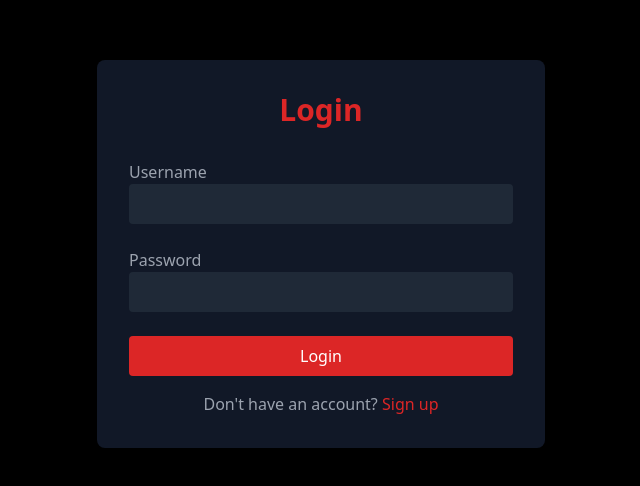
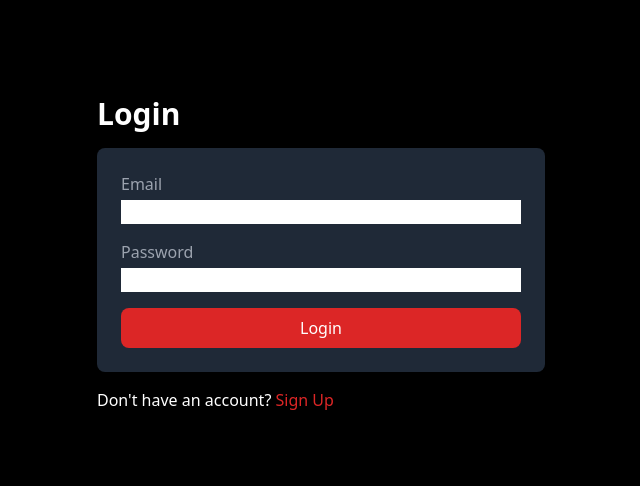
Before and after one commit to 000xs/moviebuddy, a Next.js app: page /auth/login in a window 1280 px wide. Shown: the part 146-632 px from the top of the page, without its empty margins (319-959 px from the left). Built offline with nearby package versions, Linux system fonts and the light colour scheme.

Commit message:
api intrigreation

```diff
--- a/package.json
+++ b/package.json
@@ -9,8 +9,13 @@
     "lint": "next lint"
   },
   "dependencies": {
+    "axios": "^1.7.4",
+    "bcryptjs": "^2.4.3",
+    "child_process": "^1.0.2",
+    "mongoose": "^8.5.3",
     "next": "14.2.5",
     "next-auth": "^4.24.7",
+    "pg": "^8.12.0",
     "react": "^18",
     "react-dom": "^18"
   },
--- a/pages/_app.tsx
+++ b/pages/_app.tsx
@@ -1,6 +1,11 @@
-import "@/styles/globals.css";
-import type { AppProps } from "next/app";
+import { AppProps } from 'next/app';
+import { SessionProvider } from 'next-auth/react';
+import '../styles/globals.css'; // Import global styles
 
-export default function App({ Component, pageProps }: AppProps) {
-  return <Component {...pageProps} />;
+export default function MyApp({ Component, pageProps }: AppProps) {
+  return (
+    <SessionProvider session={pageProps.session}>
+      <Component {...pageProps} />
+    </SessionProvider>
+  );
 }
--- a/pages/api/auth/[...nextauth].ts
+++ b/pages/api/auth/[...nextauth].ts
@@ -1,29 +1,40 @@
-// pages/api/auth/[...nextauth].ts
-import NextAuth from "next-auth";
-import Providers from "next-auth/providers";
+import NextAuth from 'next-auth';
+import CredentialsProvider from 'next-auth/providers/credentials';
 
 export default NextAuth({
   providers: [
-    Providers.Credentials({
-      // The name to display on the sign-in form (e.g., "Sign in with...")
-      name: "Credentials",
-      credentials: {
-        username: { label: "Username", type: "text" },
-        password: { label: "Password", type: "password" },
-      },
+    CredentialsProvider({
       async authorize(credentials) {
-        // Here, you should look up the user in your DB and verify the credentials
-        if (credentials.username === "user" && credentials.password === "pass") {
-          // If the login is successful, return the user object
-          return { id: 1, name: "User", email: "user@example.com" };
+        // Replace with your actual authentication logic
+        // Example: hardcoded user for demonstration
+        const user = { id: '1', name: 'John Doe', email: 'john@example.com' };
+
+        // Validate credentials here (e.g., check against a user list or external service)
+        if (credentials.email === user.email && credentials.password === 'password') {
+          return user;
+        } else {
+          throw new Error('Invalid credentials');
         }
-        // If login fails, return null
-        return null;
-      },
-    }),
+      }
+    })
   ],
   pages: {
-    signIn: "/auth/signin",
-    signOut: "/auth/signout",
+    signIn: '/auth/login',
+    signOut: '/auth/logout',
+    error: '/auth/error',
+    verifyRequest: '/auth/verify-request',
+    newAccount: '/auth/new-account'
+  },
+  callbacks: {
+    async session({ session, token }) {
+      session.user = token.user;
+      return session;
+    },
+    async jwt({ token, user }) {
+      if (user) {
+        token.user = user;
+      }
+      return token;
+    }
   },
 });
--- a/pages/auth/login.tsx
+++ b/pages/auth/login.tsx
@@ -1,36 +1,56 @@
-// pages/auth/login.tsx
-import Head from 'next/head';
+import { GetServerSideProps } from 'next';
+import { signIn } from 'next-auth/react';
+import { useState } from 'react';
 import Link from 'next/link';
 
 export default function Login() {
+  const [email, setEmail] = useState('');
+  const [password, setPassword] = useState('');
+  const [error, setError] = useState('');
+
+  const handleSubmit = async (e: React.FormEvent) => {
+    e.preventDefault();
+    const result = await signIn('credentials', {
+      redirect: false,
+      email,
+      password,
+    });
+
+    if (result?.error) {
+      setError(result.error);
+    }
+  };
+
   return (
-    <div className="min-h-screen bg-black flex flex-col items-center justify-center">
-      <Head>
-        <title>Login - MovieBuddy</title>
-      </Head>
-      <div className="bg-gray-900 p-8 rounded-lg shadow-lg w-full max-w-md">
-        <h1 className="text-3xl font-extrabold text-red-600 mb-8 text-center">Login</h1>
-        <form className="space-y-6">
-          <div>
-            <label className="block text-gray-400">Username</label>
-            <input type="text" className="w-full px-4 py-2 bg-gray-800 text-white rounded" />
-          </div>
-          <div>
-            <label className="block text-gray-400">Password</label>
-            <input type="password" className="w-full px-4 py-2 bg-gray-800 text-white rounded" />
-          </div>
-          <button
-            type="submit"
-            className="bg-red-600 hover:bg-red-700 text-white py-2 px-4 rounded w-full transition duration-300"
-          >
-            Login
-          </button>
+    <div className="min-h-screen bg-black text-white flex items-center justify-center">
+      <div className="w-full max-w-md">
+        <h2 className="text-3xl font-bold mb-4">Login</h2>
+        <form onSubmit={handleSubmit} className="bg-gray-800 p-6 rounded-lg shadow-md">
+          {error && <p className="text-red-500 mb-4">{error}</p>}
+          <label className="block mb-4">
+            <span className="text-gray-400">Email</span>
+            <input
+              type="email"
+              value={email}
+              onChange={(e) => setEmail(e.target.value)}
+              className="form-input mt-1 block w-full"
+              required
+            />
+          </label>
+          <label className="block mb-4">
+            <span className="text-gray-400">Password</span>
+            <input
+              type="password"
+              value={password}
+              onChange={(e) => setPassword(e.target.value)}
+              className="form-input mt-1 block w-full"
+              required
+            />
+          </label>
+          <button type="submit" className="w-full bg-red-600 p-2 rounded-lg text-white">Login</button>
         </form>
-        <p className="text-gray-400 text-center mt-4">
-          Don't have an account?{' '}
-          <Link href="/auth/signup" className="text-red-600 hover:underline">
-            Sign up
-          </Link>
+        <p className="mt-4">
+          Don't have an account? <Link href="/auth/register" className="text-red-600">Sign Up</Link>
         </p>
       </div>
     </div>
--- a/pages/auth/signup.tsx
+++ b/pages/auth/signup.tsx
@@ -1,6 +1,6 @@
 // pages/auth/signup.tsx
+import Link from 'next/link';
 import Head from 'next/head';
-import Link from 'next/link';
 
 export default function Signup() {
   return (
@@ -32,8 +32,8 @@ export default function Signup() {
         </form>
         <p className="text-gray-400 text-center mt-4">
           Already have an account?{' '}
-          <Link href="/auth/login" className="text-red-600 hover:underline">
-            Log in
+          <Link href="/auth/login">
+            <a className="text-red-600 hover:underline">Log in</a>
           </Link>
         </p>
       </div>
--- a/pages/profile.tsx
+++ b/pages/profile.tsx
@@ -1,4 +1,3 @@
-// pages/profile.tsx
 import { useState } from 'react';
 import Head from 'next/head';
 import Link from 'next/link';
--- /dev/null
+++ b/pages/recommendations.tsx
@@ -0,0 +1,89 @@
+import { useState } from 'react';
+import { GetServerSideProps } from 'next';
+import Image from 'next/image';
+
+interface Movie {
+  id: string;
+  title: string;
+  genre: string[];
+  description: string;
+  imageUrl: string;
+}
+
+interface RecommendationsProps {
+  movies: Movie[];
+}
+
+const RecommendationsPage: React.FC<RecommendationsProps> = ({ movies }) => {
+  const [filter, setFilter] = useState<string>('');
+  const [sortBy, setSortBy] = useState<'title' | 'genre'>('title');
+
+  const filteredMovies = movies.filter(movie =>
+    movie.genre.some(g => g.toLowerCase().includes(filter.toLowerCase()))
+  );
+
+  const sortedMovies = filteredMovies.sort((a, b) => {
+    if (sortBy === 'title') {
+      return a.title.localeCompare(b.title);
+    } else {
+      return a.genre[0].localeCompare(b.genre[0]);
+    }
+  });
+
+  return (
+    <div className="container mx-auto px-4 py-8">
+      <h1 className="text-3xl font-bold mb-4">Movie Recommendations</h1>
+
+      <div className="mb-6 flex justify-between items-center">
+        <input
+          type="text"
+          placeholder="Filter by genre..."
+          value={filter}
+          onChange={(e) => setFilter(e.target.value)}
+          className="border p-2 rounded-md"
+        />
+        <select
+          value={sortBy}
+          onChange={(e) => setSortBy(e.target.value as 'title' | 'genre')}
+          className="border p-2 rounded-md"
+        >
+          <option value="title">Sort by Title</option>
+          <option value="genre">Sort by Genre</option>
+        </select>
+      </div>
+
+      <div className="grid grid-cols-1 sm:grid-cols-2 md:grid-cols-3 gap-6">
+        {sortedMovies.map(movie => (
+          <div key={movie.id} className="bg-gray-800 p-4 rounded-lg shadow-md">
+            <div className="relative h-48 mb-4">
+              <Image
+                src={movie.imageUrl}
+                alt={movie.title}
+                layout="fill"
+                objectFit="cover"
+                className="rounded-lg"
+              />
+            </div>
+            <h2 className="text-xl font-semibold mb-2">{movie.title}</h2>
+            <p className="text-gray-400 mb-2">{movie.genre.join(', ')}</p>
+            <p className="text-gray-300">{movie.description}</p>
+          </div>
+        ))}
+      </div>
+    </div>
+  );
+};
+
+export const getServerSideProps: GetServerSideProps = async () => {
+  // Fetch movies data from an API or database
+  const response = await fetch('https://api.example.com/movies');
+  const movies = await response.json();
+
+  return {
+    props: {
+      movies,
+    },
+  };
+};
+
+export default RecommendationsPage;
--- /dev/null
+++ b/pages/services/movieService.ts
@@ -0,0 +1,22 @@
+import axios from 'axios';
+
+// Replace with your TMDb API key
+const API_KEY = '71c88b5032d53f509fe0198ff99bd84b';
+const BASE_URL = 'https://api.themoviedb.org/3';
+
+export const fetchMoviesByGenre = async (genreId: number) => {
+  try {
+    const response = await axios.get(`${BASE_URL}/discover/movie`, {
+      params: {
+        api_key: API_KEY,
+        with_genres: genreId,
+        language: 'en-US',
+        sort_by: 'popularity.desc',
+      },
+    });
+    return response.data.results;
+  } catch (error) {
+    console.error('Error fetching movies:', error);
+    return [];
+  }
+};
```
Also changed, not shown: lib/api.ts (added, +11 -0 lines), pages/index.tsx (+42 -59 lines), 1 other file (tests, documents, lock files or other folders).
